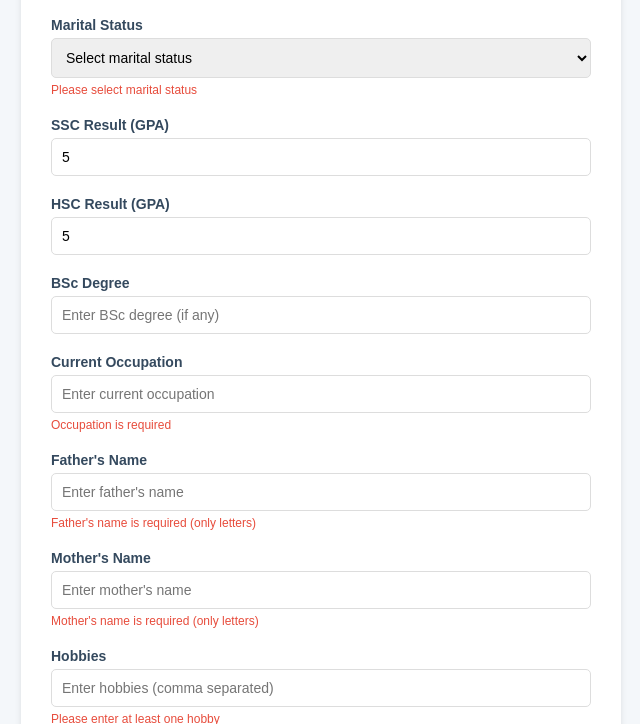
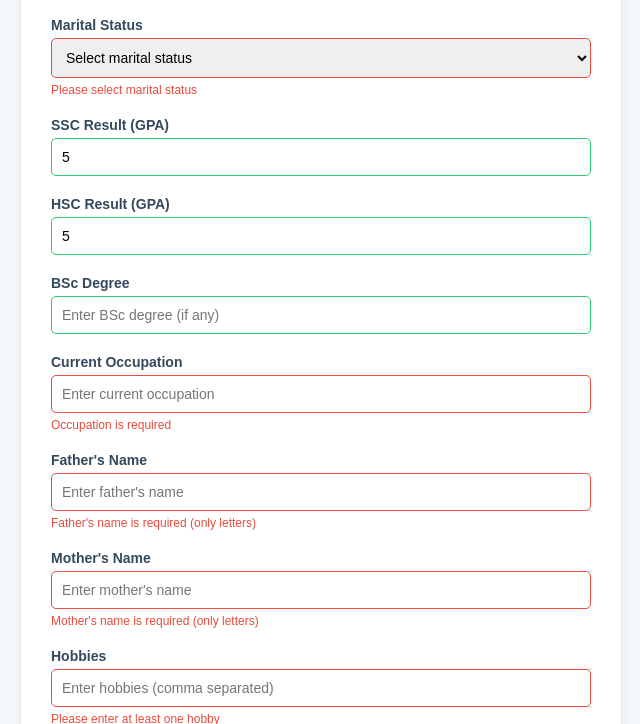
Before and after one commit to ChrabonDey/Matrimoni, a plain HTML site: page BioData/index.html in a window 1280 px wide. Both pictures are taken after typing "Sample", "Sample", "5", "Sample", "5", "5" into the empty fields and a click on the button "Submit". Shown: the part 616-1340 px from the top of the page, without its empty margins (319-959 px from the left). Drawn offline with Linux system fonts and the light colour scheme.

Commit message:
Update style.css

```diff
--- a/BioData/style.css
+++ b/BioData/style.css
@@ -1,3 +1,4 @@
+
 * {
     margin: 0;
     padding: 0;
@@ -63,6 +64,14 @@ input:focus, select:focus {
     display: none;
 }
 
+.input-error {
+    border-color: #e74c3c !important;
+}
+
+.input-valid {
+    border-color: #2ecc71 !important;
+}
+
 .submit-btn {
     width: 100%;
     padding: 12px;
```
